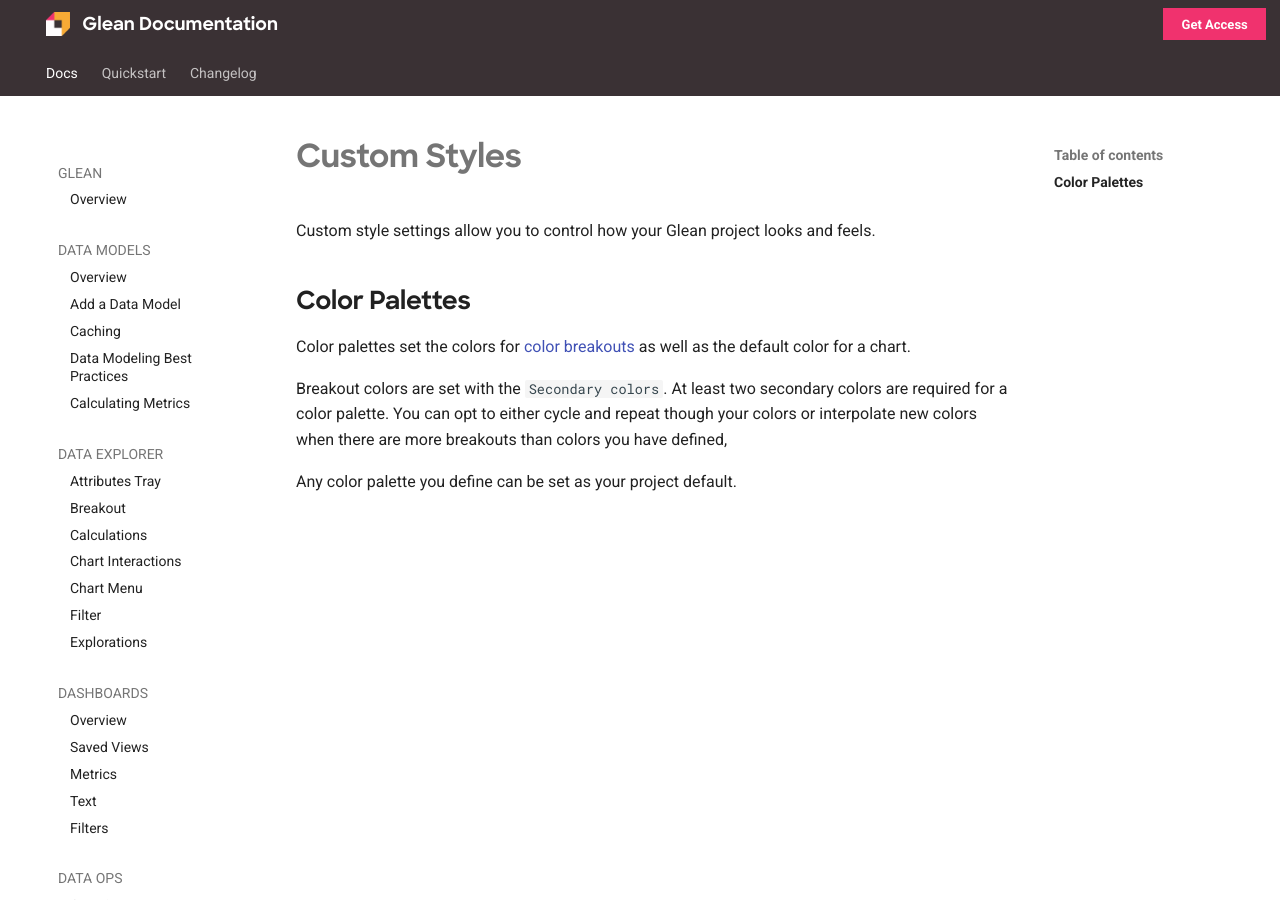
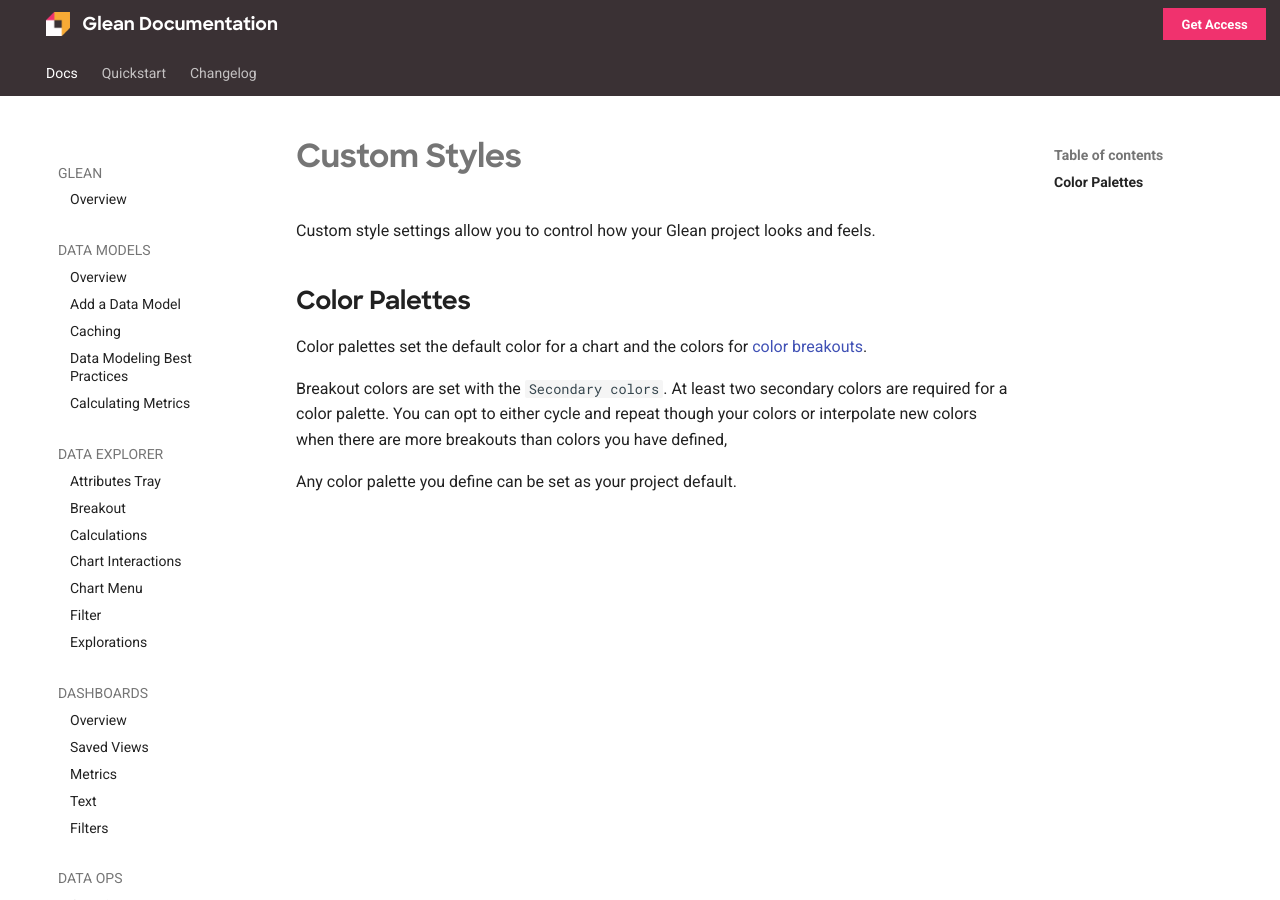
Before and after one commit to gleannyc/documentation, an MkDocs documentation site: the page built from docs/docs/project-management/custom-styles.md, in a window 1280 px wide. Built offline with MkDocs 1.6.1 and Material for MkDocs 9.7.7, drawn with Linux system fonts in a browser that asks for light colours.

Commit message:
fix breakout copy

```diff
--- a/docs/docs/project-management/custom-styles.md
+++ b/docs/docs/project-management/custom-styles.md
@@ -2,7 +2,7 @@
 
 ## Color Palettes
 
-Color palettes set the colors for [color breakouts](../visualizing-data/Breakout.md#color-breakout){:target="\_blank"} as well as the default color for a chart.
+Color palettes set the default color for a chart and the colors for [color breakouts](../visualizing-data/Breakout.md#color-breakout){:target="\_blank"}.
 
 Breakout colors are set with the `Secondary colors`. At least two secondary colors are required for a color palette. You can opt to either cycle and repeat though your colors or interpolate new colors when there are more breakouts than colors you have defined,
 
```
Also changed, not shown: docs/docs/visualizing-data/Breakout.md (+2 -6 lines).
